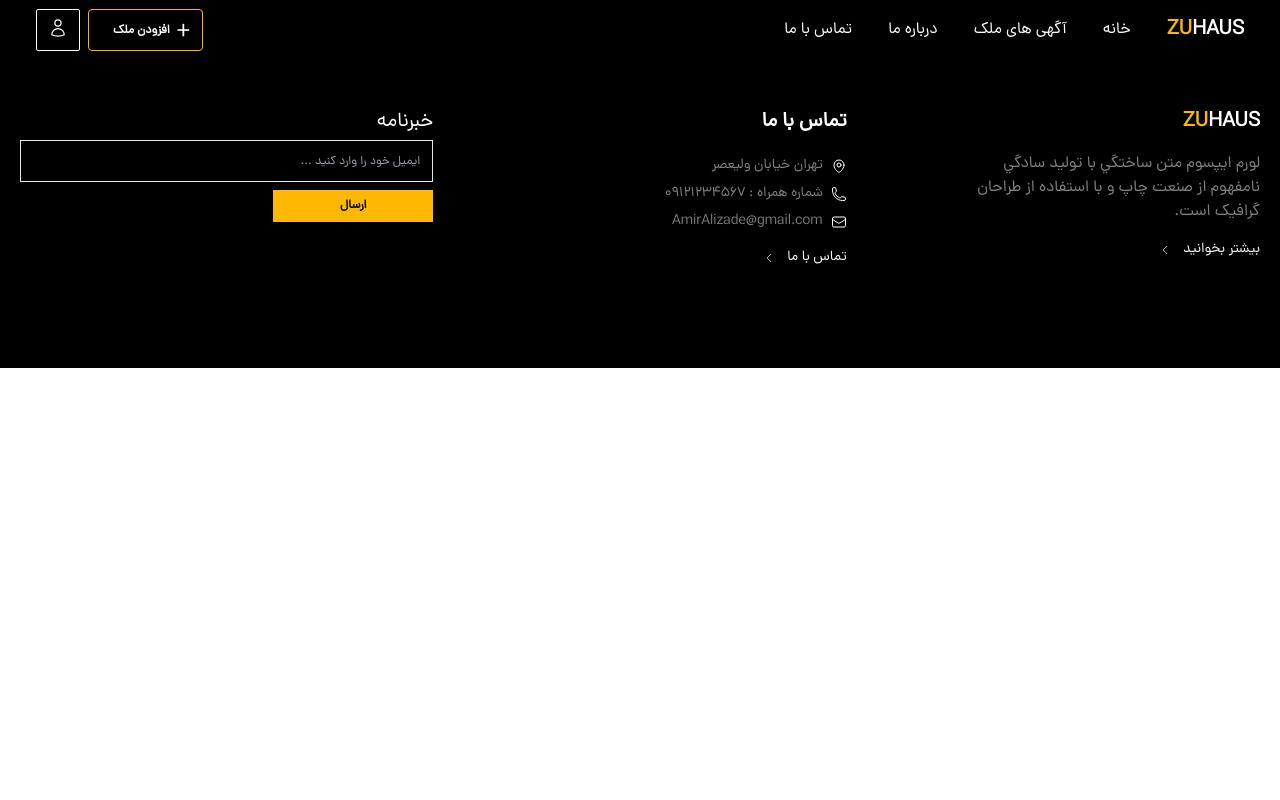
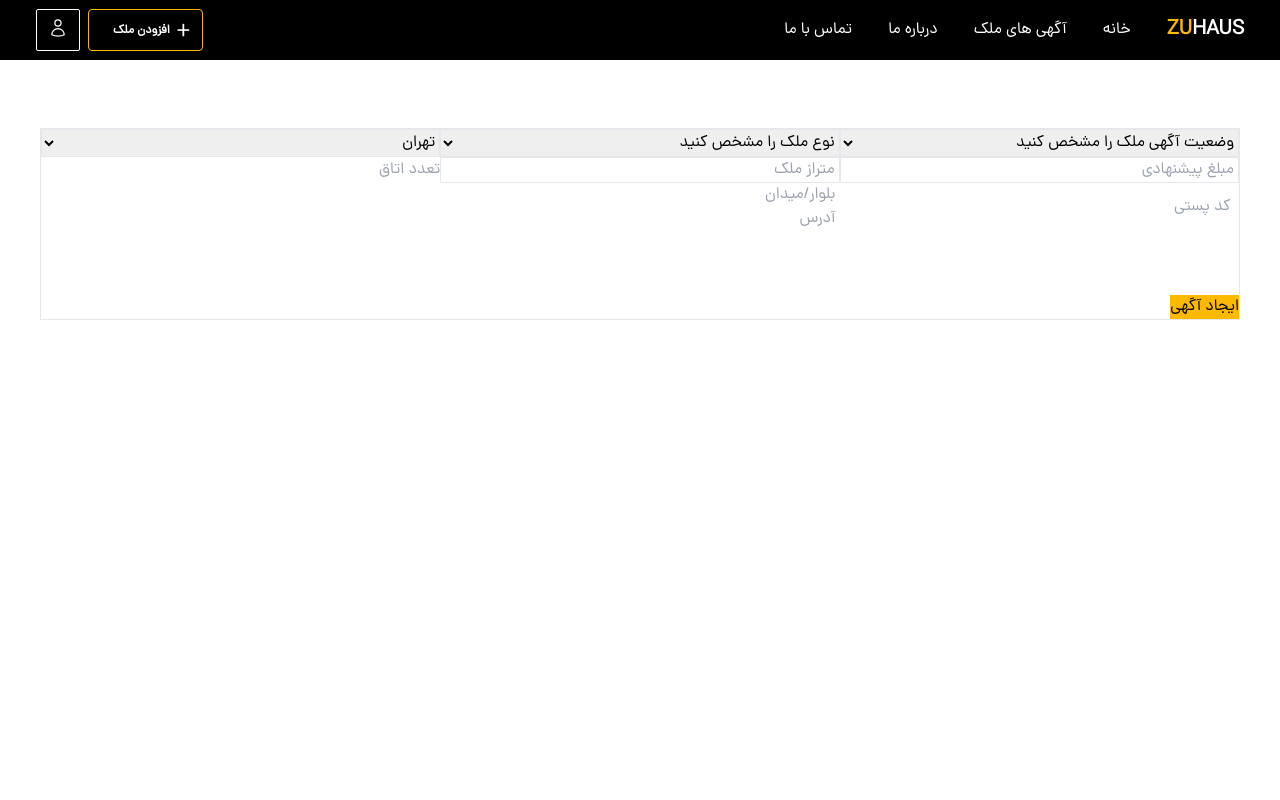
Before and after one commit to amiralizadde/Next-Estate, a Next.js app: page /addNewState in a window 1280 px wide. Shown: the top 800 px of the page. Built offline with nearby package versions, Linux system fonts and the light colour scheme.

Commit message:
update create state ad page

```diff
--- a/pages/addNewState/index.js
+++ b/pages/addNewState/index.js
@@ -1,8 +1,73 @@
+import { useFormik } from 'formik';
 import React from 'react'
 
 export default function index({name}) {
+
+ const form = useFormik({
+  initialValues:{statusAd:'',
+  typeState:'',city:'tehran' , deposit:'' ,monthlyRent:'',
+  price:'',meterage:'',belvar:"", fullAddress:"",codePost:''
+},
+
+  onSubmit:(values)=>{
+    console.log('values ->' , values);
+  }
+
+ })
+
   return (
-    <div>add new state...</div>
+    <div className='min-h-screen mt-16 px-10 py-16'>
+
+    <form className='border' onSubmit={form.handleSubmit} >
+      <div className='grid lg:grid-cols-3'>
+        {/*  وضعیت آگهی */}
+        <select className='border' name='statusAd' defaultValue='-1' onChange={form.handleChange}>
+          <option value="-1"> وضعیت آگهی ملک را مشخص کنید </option>
+          <option value="rent"> اجاره </option>
+          <option value="mortgage"> رهن </option>
+          <option value="sell"> فروش </option>
+        </select>
+
+        <select className='border' name='typeState' defaultValue='-1' onChange={form.handleChange}>
+          <option value="-1">    نوع ملک را مشخص کنید  </option>
+          <option value="apartment"> آپارتمان </option>
+          <option value="home"> خانه حیاط دار </option>
+          <option value="land"> زمین و ملک  </option>
+          <option value="shop"> مغازه </option>
+          <option value="AdministrativeUnit"> واحد اداری  </option>
+          <option value="villa"> ویلایی </option>
+        </select>
+
+        <select className='border' name='city' defaultValue='-1' onChange={form.handleChange}>
+          <option value="tehran"> تهران </option>
+        </select>
+
+        {
+          form.values.statusAd  === 'rent' ? (
+            <div className='w-full border'>
+              <input type="text" placeholder=' ودیعه ' name='deposit'  onChange={form.handleChange}/>
+              <input type="text" placeholder=' اجاره ' name='monthlyRent' onChange={form.handleChange}/>
+            </div>
+          ):(
+            <input type="text" className='border' placeholder=' مبلغ پیشنهادی ' name='price' onChange={form.handleChange} />
+          )
+        }
+
+        <input type="text" className='border' name='meterage' onChange={form.handleChange} placeholder=' متراز ملک ' />
+        <input type="number" name='room' placeholder='تعدد اتاق' />
+        <input type="text"  name='codePost' placeholder='  کد پستی '/>
+
+        <div>
+          <input type="text" name='belvar' placeholder=' بلوار/میدان ' />
+          <input type="text" name='fullAddress' placeholder=' آدرس  ' />
+        </div>
+
+       </div>
+       <button type='submit' className='bg-yellow-100 mt-16'> ایجاد آگهی </button>
+    </form>
+
+
+    </div>
   )
 }
 
```
